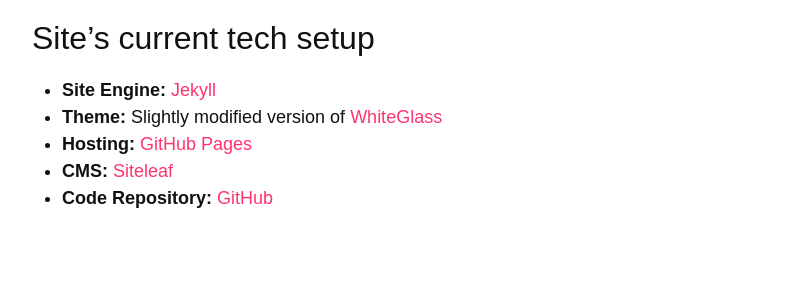
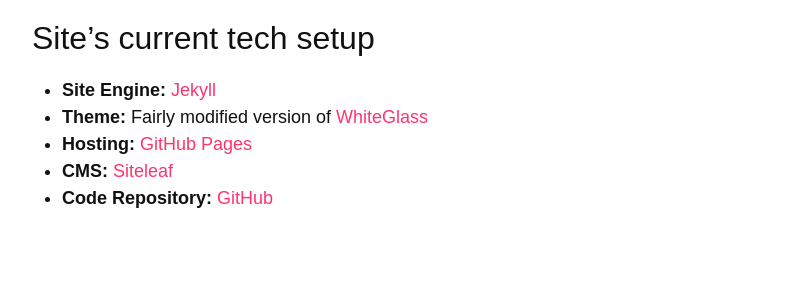
Before and after one commit to roguescholar42/roguescholar42.github.io, a Jekyll site: the page built from about.md, in a window 1280 px wide. Shown: the part 873-1173 px from the top of the page, without its empty margins (238-1041 px from the left). Built offline with Jekyll 4.4.1, drawn with Linux system fonts in a browser that asks for light colours.

Commit message:
Updated tech setup list

```diff
--- a/about.md
+++ b/about.md
@@ -15,7 +15,7 @@ Seeing as I'm interested in both technology and words, this site is going to be
 ## Site's current tech setup
 
 - **Site Engine:** [Jekyll](https://jekyllrb.com/)
-- **Theme:** Slightly modified version of [WhiteGlass](https://github.com/yous/whiteglass)
+- **Theme:** Fairly modified version of [WhiteGlass](https://github.com/yous/whiteglass)
 - **Hosting:** [GitHub Pages](https://pages.github.com/)
 - **CMS:** [Siteleaf](https://www.siteleaf.com/)
 - **Code Repository:** [GitHub](https://github.com/roguescholar42/roguescholar42.github.io)
```
Also changed, not shown: README.md.
